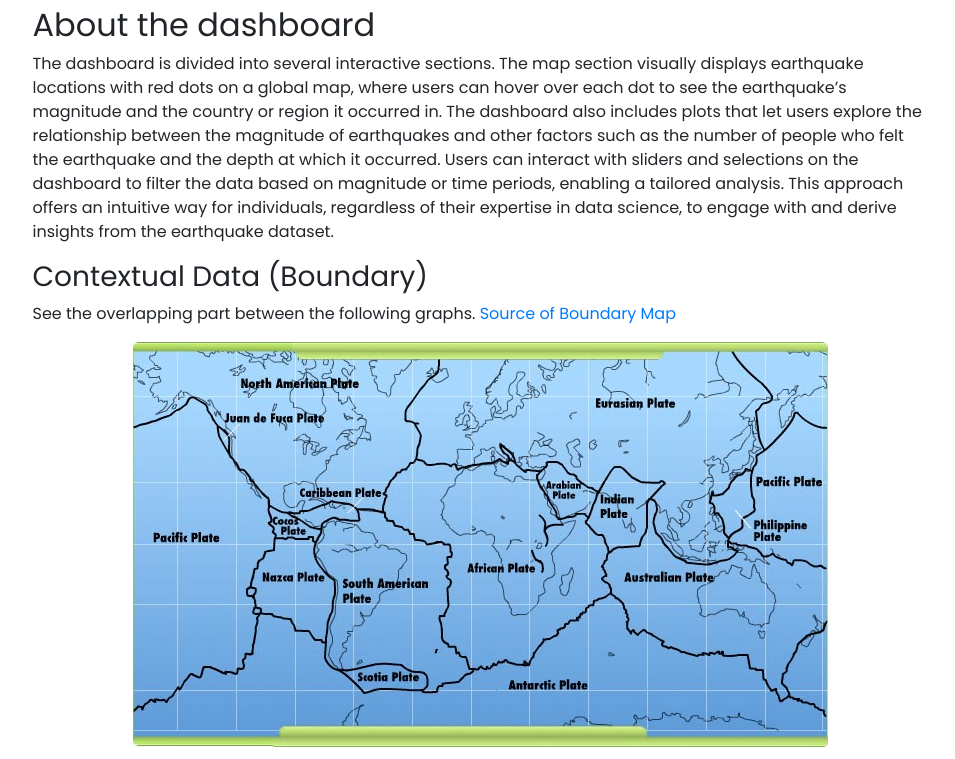
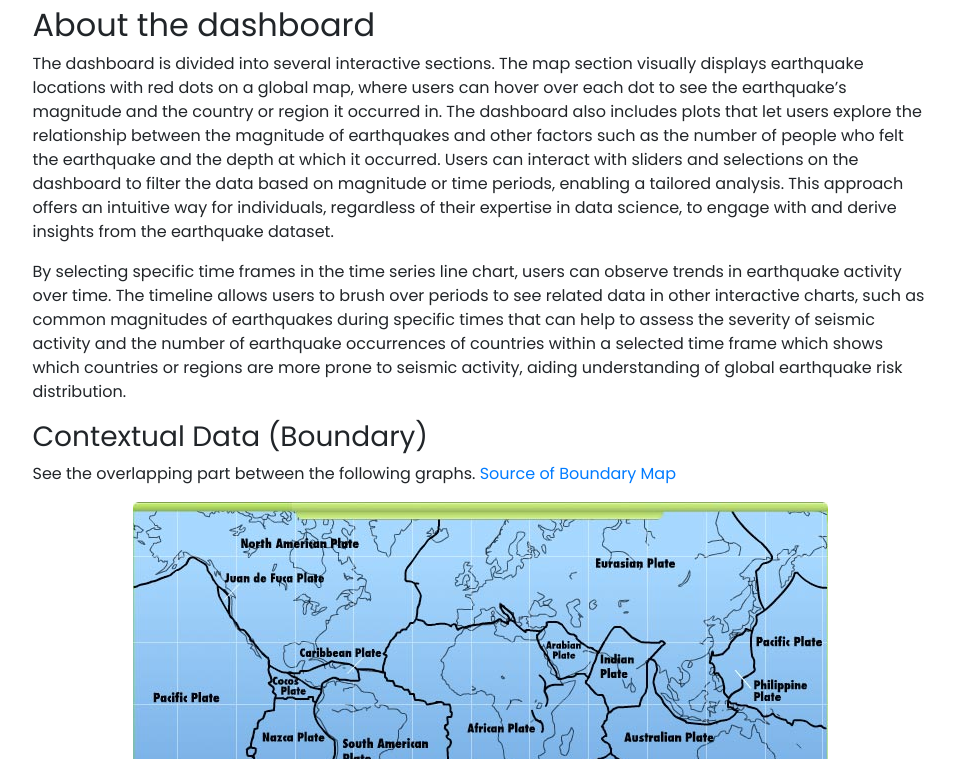
Before and after one commit to modestcharlie/modestcharlie.github.io, a Jekyll site: the page built from _projects/Group_2_final_project.md, in a window 1280 px wide and 900 px high, scrolled down 1208 px, cut to the strip 0-759 px from the top of the window. Shown: the whole strip, without its empty margins (160-1115 px from the left). Built offline with Jekyll 4.4.1, drawn with Linux system fonts in a browser that asks for light colours; nearby versions of some CDN libraries.

Commit message:
update text

```diff
--- a/_projects/Group_2_final_project.md
+++ b/_projects/Group_2_final_project.md
@@ -47,6 +47,8 @@ This structured dataset serves as a comprehensive resource for analyzing and vis
 ## About the dashboard
 The dashboard is divided into several interactive sections. The map section visually displays earthquake locations with red dots on a global map, where users can hover over each dot to see the earthquake's magnitude and the country or region it occurred in. The dashboard also includes plots that let users explore the relationship between the magnitude of earthquakes and other factors such as the number of people who felt the earthquake and the depth at which it occurred. Users can interact with sliders and selections on the dashboard to filter the data based on magnitude or time periods, enabling a tailored analysis. This approach offers an intuitive way for individuals, regardless of their expertise in data science, to engage with and derive insights from the earthquake dataset.
 
+By selecting specific time frames in the time series line chart, users can observe trends in earthquake activity over time. The timeline allows users to brush over periods to see related data in other interactive charts, such as common magnitudes of earthquakes during specific times that can help to assess the severity of seismic activity and the number of earthquake occurrences of countries within a selected time frame which shows which countries or regions are more prone to seismic activity, aiding understanding of global earthquake risk distribution.
+
 ### Contextual Data (Boundary)
 See the overlapping part between the following graphs. [Source of Boundary Map](https://www.learner.org/wp-content/interactive/dynamicearth/tectonicsmap/index.html)
 
```
Also changed, not shown: 1 other file.
